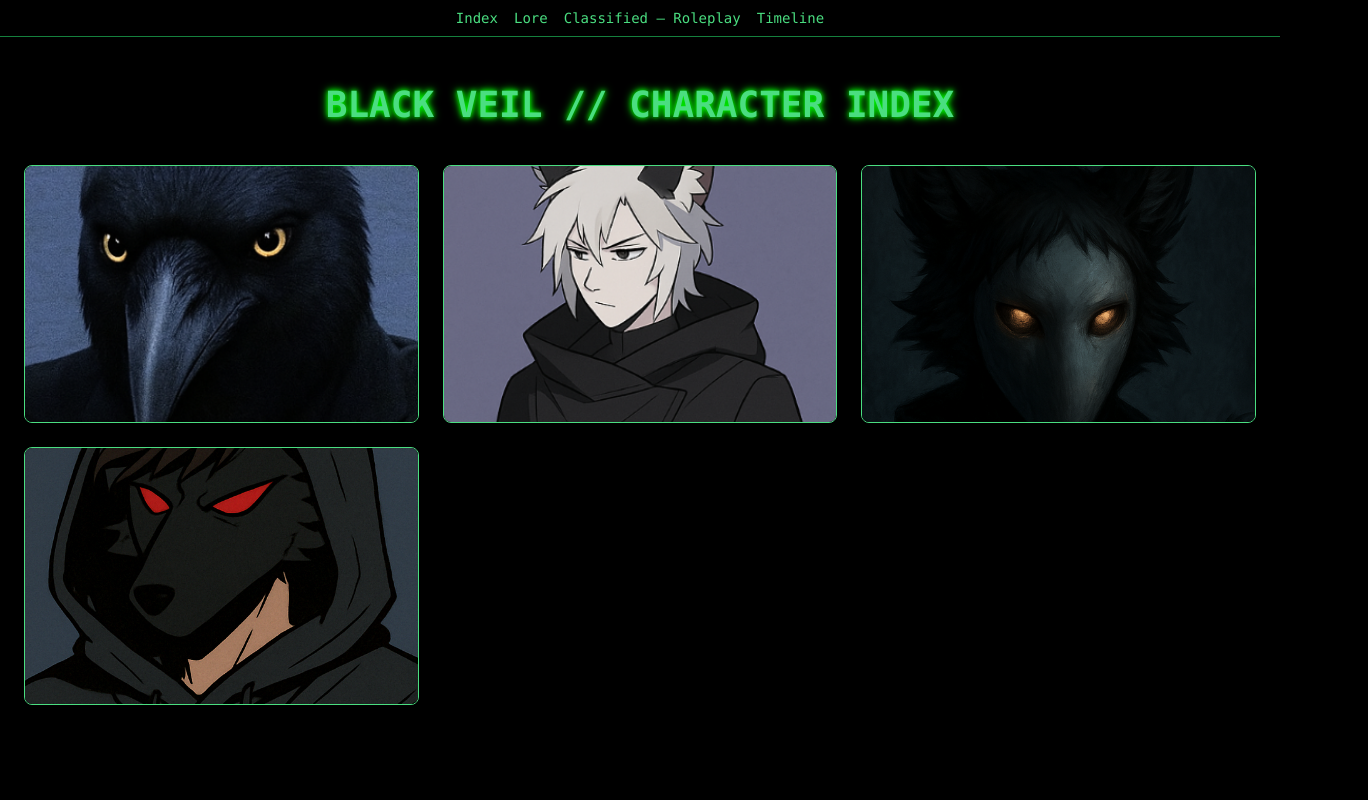
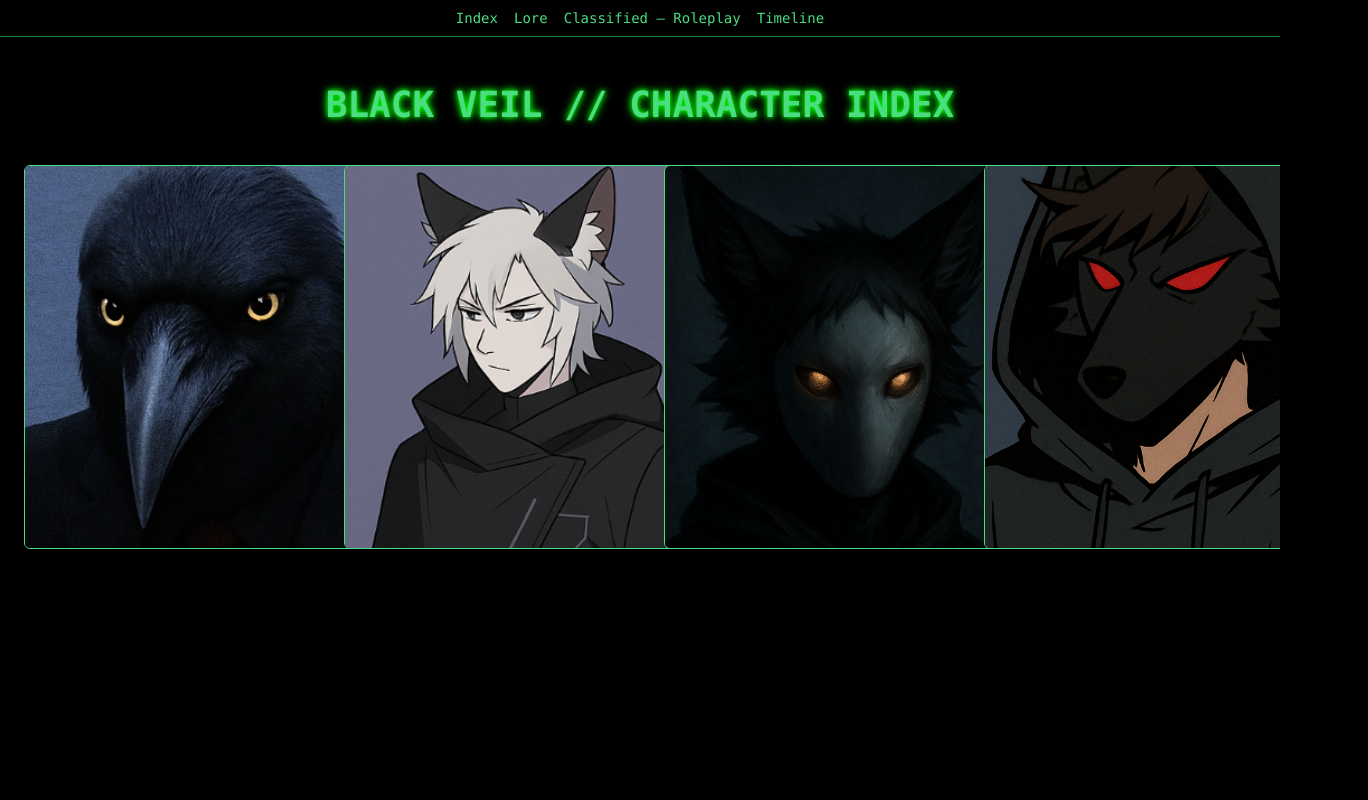
Before and after one commit to I-Am-Fox/BV-Foundation-Core, a Next.js app: page /characters in a window 1280 px wide. Both pictures are taken after a click on the button "Yes". Shown: the top 800 px of the page, 1368 px wide, since content can reach past the window. Built offline with nearby package versions, Linux system fonts and the light colour scheme.

Commit message:
Updated character image logic for online hosting

```diff
--- a/pages/characters/[slug].tsx
+++ b/pages/characters/[slug].tsx
@@ -69,21 +69,23 @@ export const getStaticPaths: GetStaticPaths = async () => {
     const files = fs.readdirSync(dir).filter(file => file.endsWith('.mdx'));
 
     const paths = files.map(file => ({
-        params: { slug: file.replace(/\.mdx$/, '') },
+        params: { slug: file.replace(/\.mdx$/, '').toLowerCase() }, // enforce lowercase in the URL
     }));
 
     return { paths, fallback: false };
 };
 
+
 export const getStaticProps: GetStaticProps = async ({ params }) => {
-    const slug = (params?.slug as string).toLowerCase();
+    const inputSlug = (params?.slug as string).toLowerCase();
     const dir = path.join(process.cwd(), 'content/characters');
-    const matchedFile = fs.readdirSync(dir).find(f => f.toLowerCase() === `${slug}.mdx`);
-    if (!matchedFile) {
-        return { notFound: true };
-    }
+
+    // Find the file matching this slug (case-insensitive)
+    const matchedFile = fs.readdirSync(dir).find(f => f.toLowerCase() === `${inputSlug}.mdx`);
+    if (!matchedFile) return { notFound: true };
+
+    const slug = matchedFile.replace(/\.mdx$/, ''); // Preserve casing for display
     const filePath = path.join(dir, matchedFile);
-
     const rawContent = fs.readFileSync(filePath, 'utf-8');
 
     const { content, data } = require('gray-matter')(rawContent);
@@ -94,9 +96,9 @@ export const getStaticProps: GetStaticProps = async ({ params }) => {
     let imageUrl = '/placeholder.png';
 
     for (const ext of exts) {
-        const full = path.join(publicPath, `${slug}.${ext}`);
+        const full = path.join(publicPath, `${slug.toLowerCase()}.${ext}`);
         if (fs.existsSync(full)) {
-            imageUrl = `/content/characters/images/${slug}.${ext}`;
+            imageUrl = `/content/characters/images/${slug.toLowerCase()}.${ext}`;
             break;
         }
     }
--- a/pages/characters/index.tsx
+++ b/pages/characters/index.tsx
@@ -108,24 +108,28 @@ export default function CharactersPage({ characters }: { characters: Character[]
                         BLACK VEIL // CHARACTER INDEX
                     </h1>
 
-                    <div className="grid grid-cols-1 sm:grid-cols-2 md:grid-cols-3 gap-6">
-                        {characters.map(({ slug, name, imageUrl }) => (
+                <div className={"flex justify-center"}>
+                    <div className="grid grid-cols-2 sm:grid-cols-3 md:grid-cols-4 gap-12">
+                        {characters.map(({slug, name, imageUrl}) => (
                             <Link key={slug} href={`/characters/${slug}`}>
-                                <div className="relative group overflow-hidden rounded-lg border border-green-400 hover:scale-105 transition-transform duration-300 cursor-pointer">
+                                <div
+                                    className="relative group w-96 h-96 border border-green-400 rounded-md overflow-hidden cursor-pointer hover:scale-105 transition-transform duration-300">
                                     <Image
                                         src={imageUrl}
                                         alt={name}
-                                        width={400}
-                                        height={400}
-                                        className="w-full h-64 object-cover group-hover:opacity-30 transition-opacity duration-300"
+                                        fill
+                                        className="object-cover transition-opacity duration-300 group-hover:opacity-20"
                                     />
-                                    <div className="absolute inset-0 flex items-center justify-center opacity-0 group-hover:opacity-100 transition-opacity">
-                                        <span className="text-green-200 text-lg font-semibold">{name}</span>
+                                    <div
+                                        className="absolute inset-0 flex items-center justify-center opacity-0 group-hover:opacity-100 transition-opacity">
+                                        <span
+                                            className="text-green-200 text-sm font-semibold text-center px-2">{name}</span>
                                     </div>
                                 </div>
                             </Link>
                         ))}
                     </div>
+                </div>
                 </>
             )}
         </div>
```
